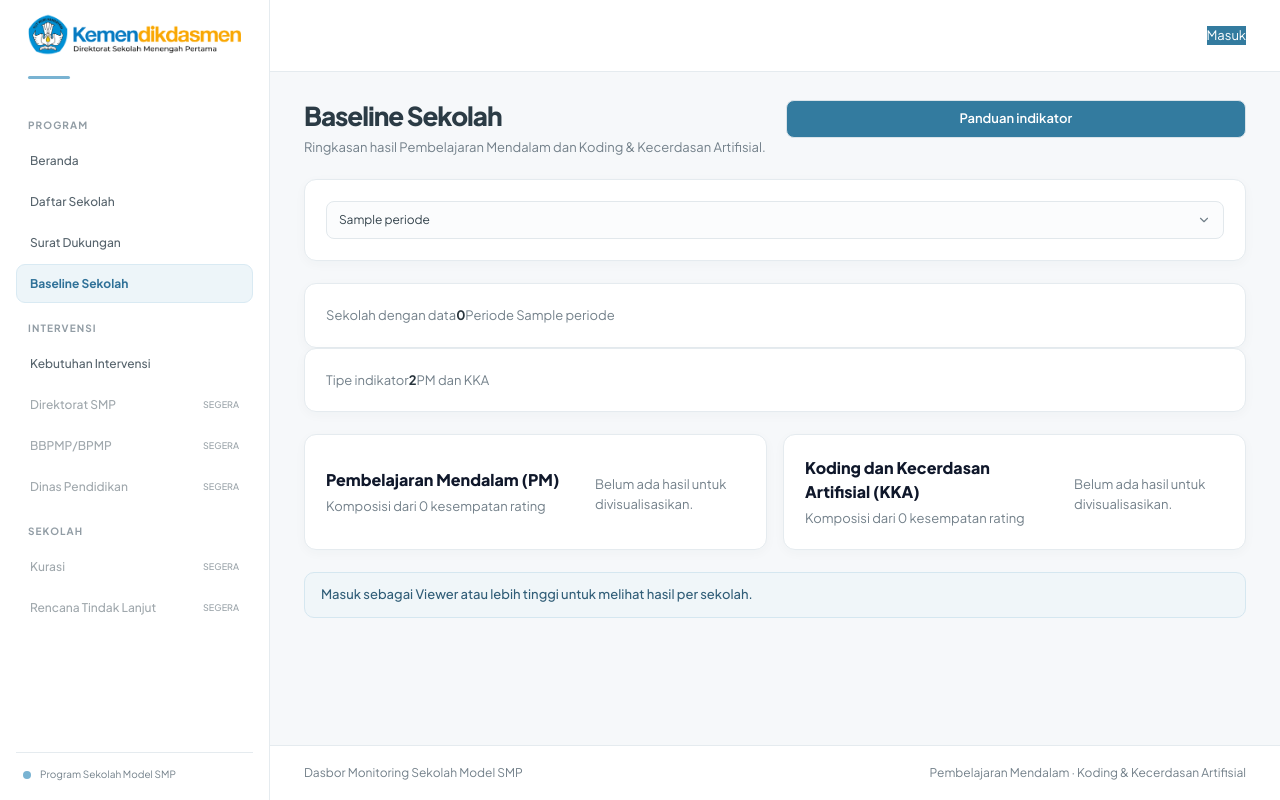
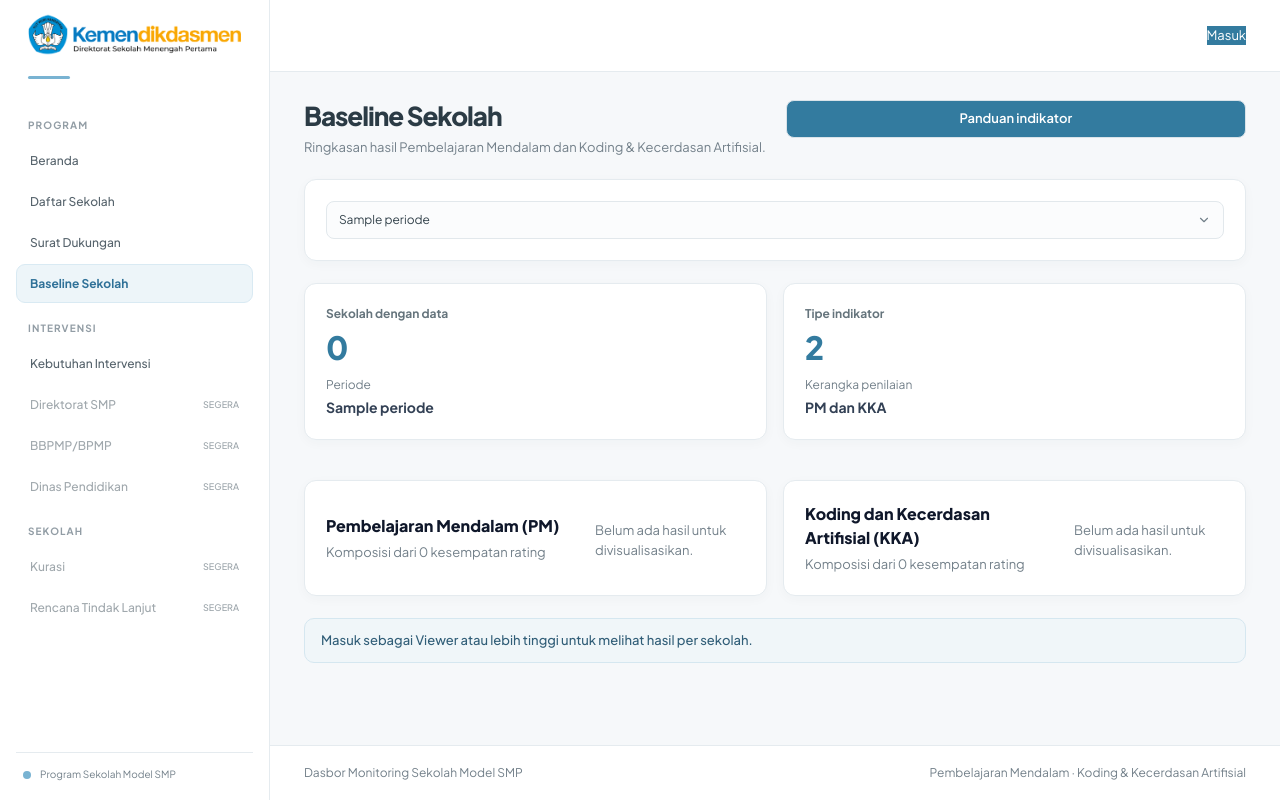
Before and after one commit to faqihhhhh/dashboard-sekolah-model-smp, a Django app: page /baseline/ in a window 1280 px wide. Run offline with Django 5.2, Linux system fonts and the light colour scheme; tables that the repository leaves empty hold one stand-in row (values such as "Sample post"); data that the repository does not hold is empty; style sheets or scripts are compiled from the project's sources.

Commit message:
Perbarui kartu baseline dan deskripsi galeri

```diff
--- a/static/css/dashboard.css
+++ b/static/css/dashboard.css
@@ -1912,6 +1912,49 @@ textarea {
   gap: 16px;
 }
 
+.baseline-kpi-grid {
+  display: grid;
+  grid-template-columns: repeat(2, minmax(0, 1fr));
+  gap: 16px;
+  margin-bottom: 18px;
+}
+
+.baseline-kpi-card {
+  display: grid;
+  align-content: start;
+  gap: 6px;
+}
+
+.baseline-kpi-label {
+  color: #65747c;
+  font-size: 12px;
+  font-weight: 700;
+}
+
+.baseline-kpi-card > strong {
+  color: var(--dashboard-primary);
+  font-size: 32px;
+  font-weight: 800;
+  letter-spacing: -.04em;
+  line-height: 1.15;
+}
+
+.baseline-kpi-meta {
+  display: grid;
+  justify-items: start;
+  gap: 4px;
+  margin-top: 4px;
+  color: var(--dashboard-muted);
+  font-size: 12px;
+}
+
+.baseline-kpi-meta strong {
+  color: #334155;
+  font-size: 14px;
+  font-weight: 700;
+  line-height: 1.4;
+}
+
 .baseline-donut-card {
   display: grid;
   grid-template-columns: minmax(0, 1fr) 150px;
--- a/templates/base.html
+++ b/templates/base.html
@@ -5,7 +5,7 @@
   <meta name="viewport" content="width=device-width, initial-scale=1">
   <title>{% block title %}Beranda{% endblock %} · Dasbor Sekolah Model</title>
   <link rel="stylesheet" href="{% static 'css/app.css' %}">
-  <link rel="stylesheet" href="{% static 'css/dashboard.css' %}?v=selaraskan-warna-20261027">
+  <link rel="stylesheet" href="{% static 'css/dashboard.css' %}?v=galeri-deskripsi-swap-20261027">
   {% block extra_css %}{% endblock %}
   <script src="{% static 'vendor/htmx.min.js' %}" defer></script>
   <script src="{% static 'vendor/alpine.min.js' %}" defer></script>
--- a/templates/baseline/dashboard.html
+++ b/templates/baseline/dashboard.html
@@ -22,9 +22,17 @@
   </form>
 
   {% if period %}
-    <div class="kpi-grid">
-      <article class="dashboard-card kpi-card"><span class="muted">Sekolah dengan data</span><strong>{{ baseline_count }}</strong><span class="muted">Periode {{ period.nama }}</span></article>
-      <article class="dashboard-card kpi-card"><span class="muted">Tipe indikator</span><strong>2</strong><span class="muted">PM dan KKA</span></article>
+    <div class="baseline-kpi-grid">
+      <article class="dashboard-card baseline-kpi-card">
+        <span class="baseline-kpi-label">Sekolah dengan data</span>
+        <strong>{{ baseline_count }}</strong>
+        <div class="baseline-kpi-meta"><span>Periode</span><strong>{{ period.nama }}</strong></div>
+      </article>
+      <article class="dashboard-card baseline-kpi-card">
+        <span class="baseline-kpi-label">Tipe indikator</span>
+        <strong>2</strong>
+        <div class="baseline-kpi-meta"><span>Kerangka penilaian</span><strong>PM dan KKA</strong></div>
+      </article>
     </div>
 
     <div class="baseline-donut-grid">
--- a/templates/galeri/list.html
+++ b/templates/galeri/list.html
@@ -28,7 +28,7 @@
           <div class="galeri-card-tags"><span class="card-tag">{{ video.get_kerangka_display }}</span>{% if not video.dipublikasikan %}<span class="badge badge-slate">Draf</span>{% endif %}</div>
           <h2>{{ video.judul }}</h2>
           <p class="muted galeri-school">{{ video.sekolah.nama }} · {{ video.sekolah.kabkota.nama }}, {{ video.sekolah.provinsi.nama }}</p>
-          {% if video.deskripsi %}<p>{{ video.deskripsi|linebreaksbr }}</p>{% endif %}
+          {% if video.deskripsi %}<details class="galeri-description"><summary><span class="galeri-description-short">{{ video.deskripsi|truncatewords:24 }}</span><span class="galeri-description-full">{{ video.deskripsi|linebreaksbr }}</span><span class="galeri-description-toggle" aria-hidden="true"></span></summary></details>{% endif %}
           {% if can_manage %}<div class="galeri-admin-actions"><a class="button-outline button-compact" href="{% url 'galeri:update' video.pk %}">Ubah</a><form method="post" action="{% url 'galeri:delete' video.pk %}">{% csrf_token %}<button class="button-danger button-compact" type="submit">Hapus</button></form></div>{% endif %}
         </div>
       </article>
```
Also changed, not shown: other parts of static/css/dashboard.css (+43 -8 lines), AGENT.md (+3 -0 lines).
